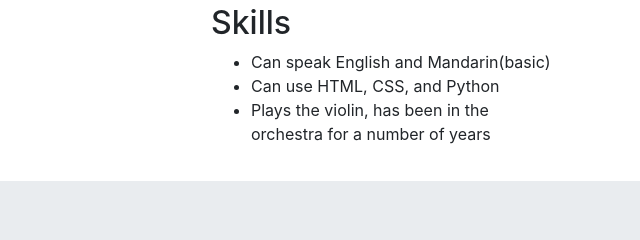
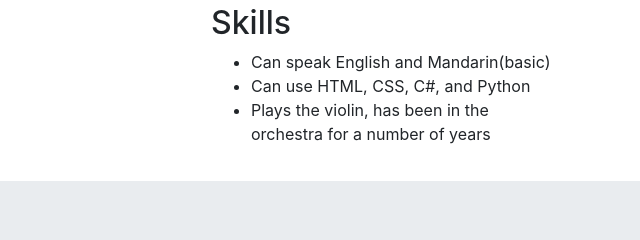
Before and after one commit to JELLTONIUM/portfolio, a plain HTML site: page resume.html in a window 1280 px wide. Shown: the part 422-662 px from the top of the page, 74-714 px from the left. Drawn offline with Linux system fonts and the light colour scheme.

Commit message:
Update resume.html

```diff
--- a/resume.html
+++ b/resume.html
@@ -34,7 +34,7 @@
                 </h2>
                 <ul>
                     <li>Can speak English and Mandarin(basic)</li>
-                    <li>Can use HTML, CSS, and Python</li>
+                    <li>Can use HTML, CSS, C#, and Python</li>
                     <li>Plays the violin, has been in the orchestra for a number of years</li>
                 </ul>
 
```
